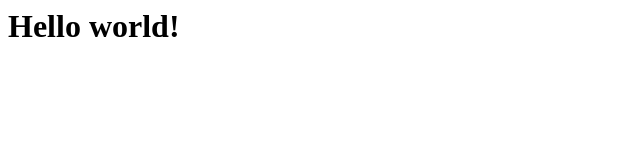
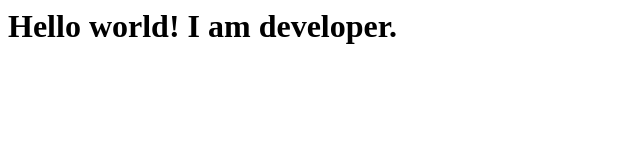
Before and after one commit to skabdariy/test-repository, a plain HTML site: page index.html in a window 1280 px wide. Shown: the whole page, without its empty margins (0-640 px from the left). Drawn offline with Linux system fonts and the light colour scheme.

Commit message:
Update index.html

```diff
--- a/index.html
+++ b/index.html
@@ -1 +1 @@
-<h1>Hello world!</h1>
+<h1>Hello world! I am developer.</h1>
```
